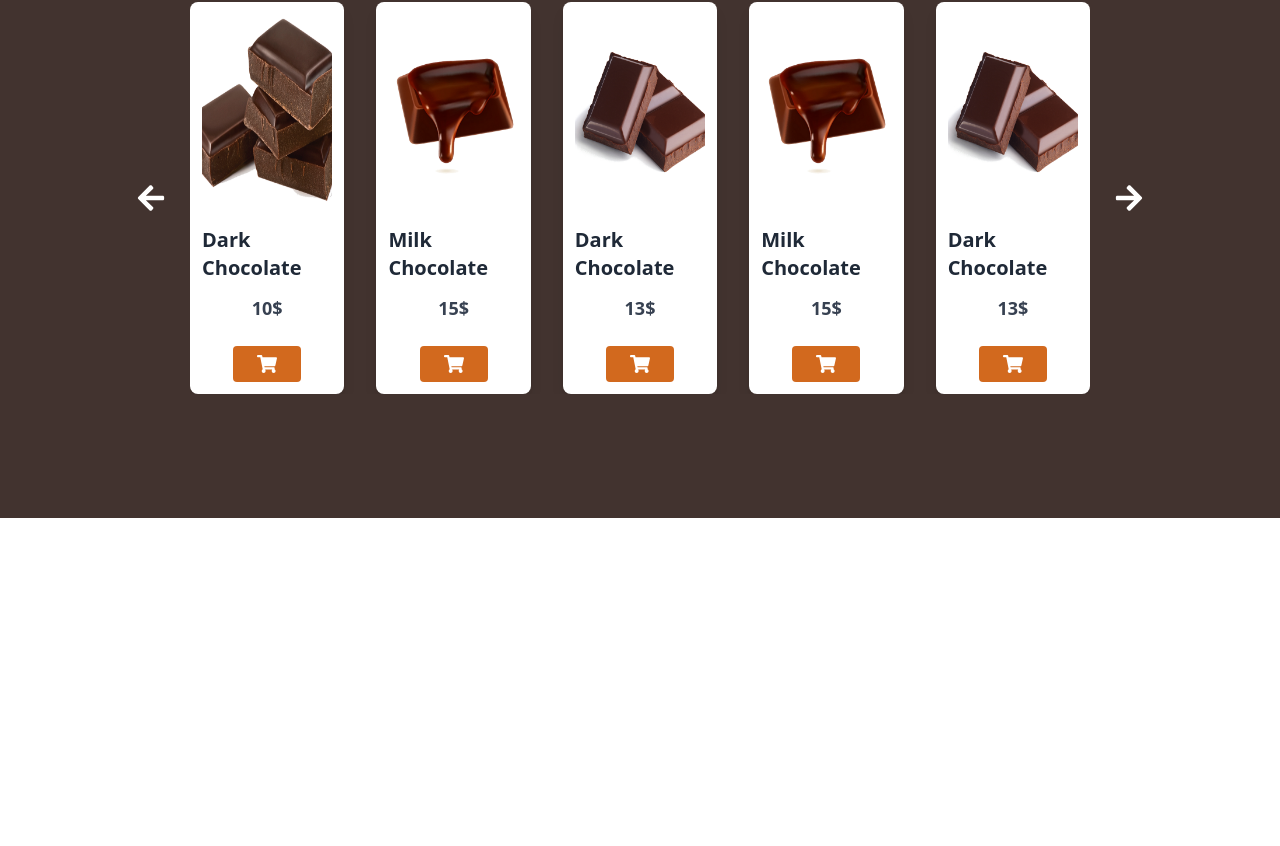
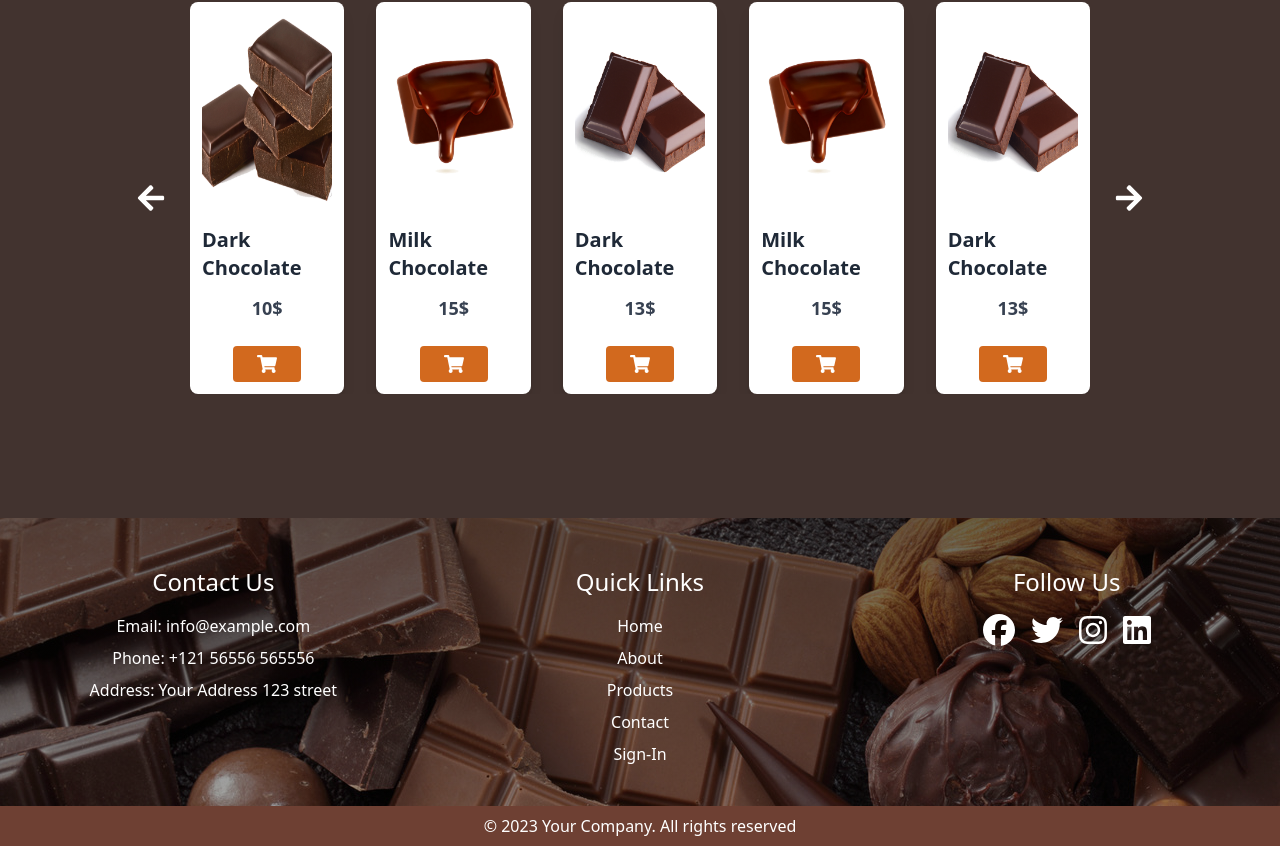
Before and after one commit to Sajika2000/choklet-shop, a React (Vite) app in the folder client/: page / in a window 1280 px wide. Shown: the part 1583-2429 px from the top of the page. Before the commit the page ends 2101 px from the top, so only its background shows below. Built offline with nearby package versions, Linux system fonts and the light colour scheme.

Commit message:
create a footer section

```diff
--- a/client/package.json
+++ b/client/package.json
@@ -10,6 +10,8 @@
     "preview": "vite preview"
   },
   "dependencies": {
+    "@fortawesome/free-brands-svg-icons": "^6.5.2",
+    "@fortawesome/react-fontawesome": "^0.2.2",
     "prop-types": "^15.8.1",
     "react": "^18.3.1",
     "react-dom": "^18.3.1",
--- /dev/null
+++ b/client/src/components/Footer.jsx
@@ -0,0 +1,58 @@
+
+import { FontAwesomeIcon } from '@fortawesome/react-fontawesome';
+import { faFacebook, faTwitter, faInstagram, faLinkedin } from '@fortawesome/free-brands-svg-icons';
+
+const Footer = () => {
+  return (
+    <footer className="pt-12 bg-[linear-gradient(rgb(4_3_3/60%),rgb(0_0_0/33%)),url(components/assets/pic2.jpg)] text-white  ">
+        <div className="container z-10 flex flex-wrap justify-center mx-auto">
+            <div className="w-full mb-8 text-center sm:w-1/3 sm:mb-0">
+                <h3 className="mb-4 text-2xl">Contact Us</h3>
+                <p className="mb-2">Email: info@example.com</p>
+                <p className="mb-2">Phone: +121 56556 565556</p>
+                <p className="mb-2">Address: Your Address 123 street</p>
+            </div>
+            <div className="w-full mb-8 text-center sm:w-1/3 sm:mb-0">
+                <h3 className="mb-4 text-2xl">Quick Links</h3>
+                <ul className="p-0 list-none">
+                    <li className="mb-2"><a className="hover:text-white hover:opacity-60" href="/">Home</a></li>
+                    <li className="mb-2"><a className="hover:text-white hover:opacity-60" href="/about">About</a></li>
+                    <li className="mb-2"><a className="hover:text-white hover:opacity-60" href="/products">Products</a></li>
+                    <li className="mb-2"><a className="hover:text-white hover:opacity-60" href="/contact">Contact</a></li>
+                    <li className="mb-2"><a className="hover:text-white hover:opacity-60" href="/sign-in">Sign-In</a></li>
+                </ul>
+            </div>
+            <div className="w-full text-center sm:w-1/3">
+                <h3 className="mb-4 text-2xl">Follow Us</h3>
+                <ul className="flex justify-center p-0 list-none">
+                    <li className="mx-2">
+                        <a className='no-underline' href="#">
+                            <FontAwesomeIcon icon={faFacebook} size="2x" className="text-white hover:text-white hover:opacity-60" />
+                        </a>
+                    </li>
+                    <li className="mx-2">
+                        <a className='no-underline' href="#">
+                            <FontAwesomeIcon icon={faTwitter} size="2x" className="text-white hover:text-white hover:opacity-60" />
+                        </a>
+                    </li>
+                    <li className="mx-2">
+                        <a className='no-underline' href="#">
+                            <FontAwesomeIcon icon={faInstagram} size="2x" className="text-white hover:text-white hover:opacity-60" />
+                        </a>
+                    </li>
+                    <li className="mx-2">
+                        <a className='no-underline' href="#">
+                            <FontAwesomeIcon icon={faLinkedin} size="2x" className="text-white hover:text-white hover:opacity-60" />
+                        </a>
+                    </li>
+                </ul>
+            </div>
+        </div>
+        <div className="py-2 mt-8 text-center bg-backgroundColor">
+            <p className="m-0">&copy; 2023 Your Company. All rights reserved</p>
+        </div>
+    </footer>
+  )
+}
+
+export default Footer;
--- a/client/src/components/Hedader.jsx
+++ b/client/src/components/Hedader.jsx
@@ -2,7 +2,7 @@ import { Link } from "react-router-dom"
 
 const Hedader = () => {
   return (
-    <div className="bg-gradient-to-r from-backgroundColor to-brightColor   @apply font-extralight z-10 ">
+    <div className="bg-gradient-to-r from-backgroundColor to-brightColor    font-extralight z-10 ">
         <div className="flex justify-between items-center max-w-6xl mx-auto p-3">
             <Link to='/'>
             <h1 className="font-bold text-white text-xl ">Choc House</h1>
--- a/client/src/components/ProductMenu.jsx
+++ b/client/src/components/ProductMenu.jsx
@@ -10,9 +10,9 @@ const ProductMenu = () => {
 
   const scroll = (direction) => {
     if (direction === 'left') {
-      scrollRef.current.scrollLeft -= 300; // Adjust this value based on the width of the items
+      scrollRef.current.scrollLeft -= 300;
     } else {
-      scrollRef.current.scrollLeft += 300; // Adjust this value based on the width of the items
+      scrollRef.current.scrollLeft += 300;
     }
   };
 
@@ -22,12 +22,12 @@ const ProductMenu = () => {
       <h1 className="text-[#ff6b00] text-[75px] font-bold mb-6 text-center">Our Best Product</h1>
       <div className="relative flex items-center justify-center">
         <FaArrowLeft
-          className="absolute left-2 text-white cursor-pointer z-10"
+          className="absolute z-10 text-white cursor-pointer left-2"
           onClick={() => scroll('left')}
           size={30}
         />
         <div
-          className="flex overflow-x-scroll scrollbar-hide gap-8"
+          className="flex gap-8 overflow-x-scroll scrollbar-hide"
           ref={scrollRef}
           style={{ maxWidth: '900px' }}
         >
@@ -43,7 +43,7 @@ const ProductMenu = () => {
           </div>
         </div>
         <FaArrowRight
-          className="absolute right-2 text-white cursor-pointer z-10"
+          className="absolute z-10 text-white cursor-pointer right-2"
           onClick={() => scroll('right')}
           size={30}
         />
--- a/client/src/pages/Home.jsx
+++ b/client/src/pages/Home.jsx
@@ -1,3 +1,4 @@
+import Footer from "../components/Footer"
 import Hero from "../components/Hero"
 import ProductMenu from "../components/ProductMenu"
 import Story from "../components/Story"
@@ -9,6 +10,7 @@ const Home = () => {
       <Hero/>
       <Story/>
       <ProductMenu/>
+      <Footer/>
 
     </div>
   )
```
Also changed, not shown: 1 other file (tests, documents, lock files or other folders).
